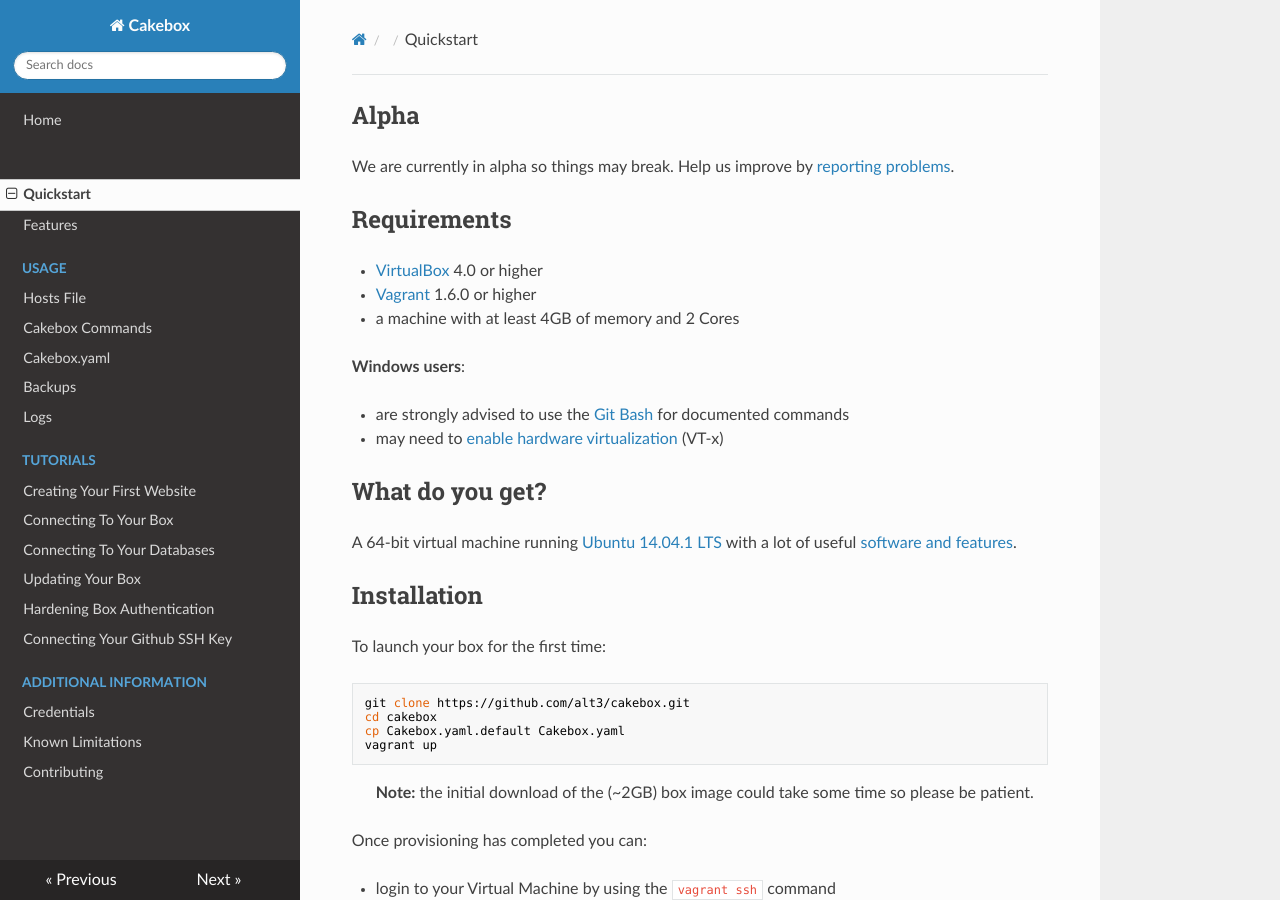
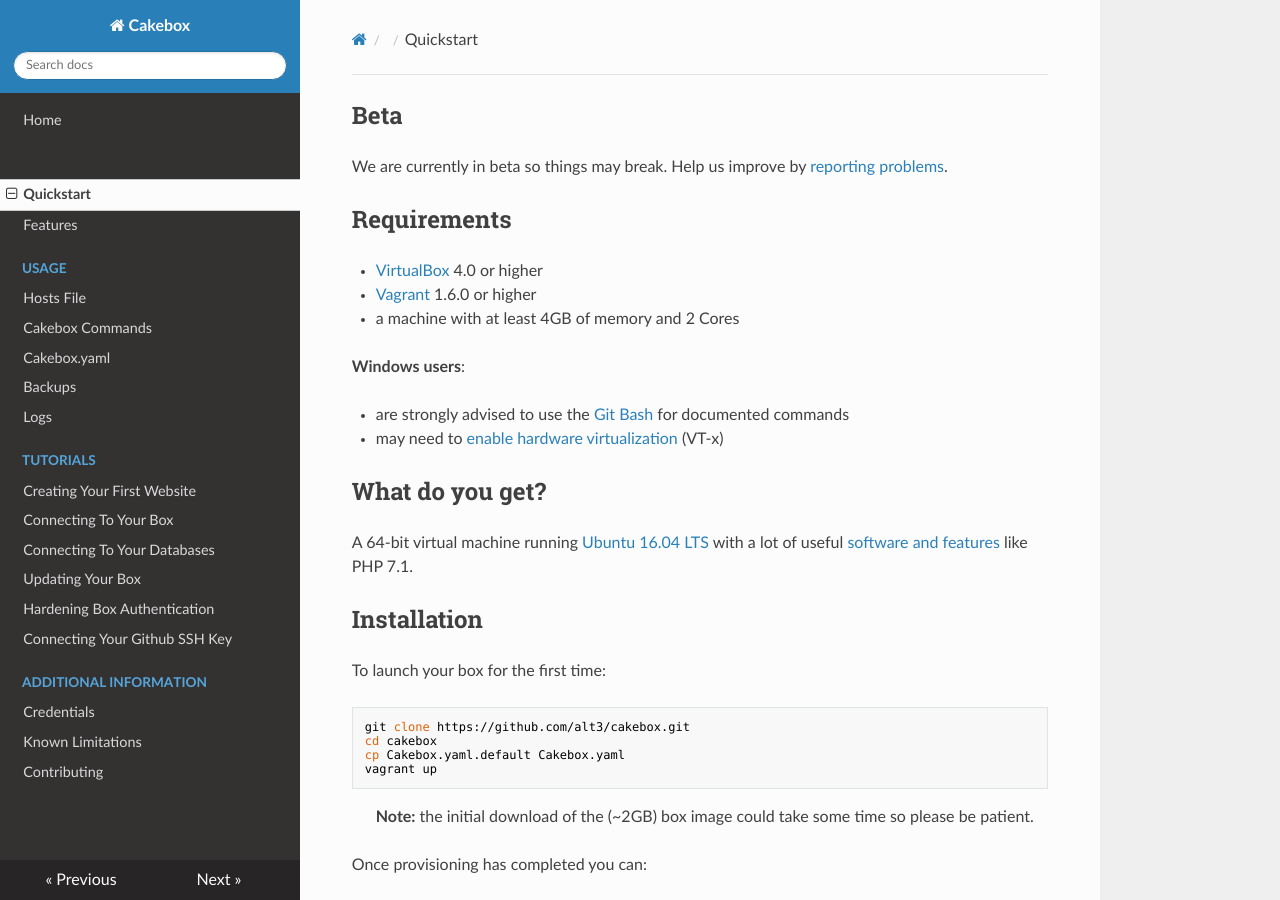
Before and after one commit to alt3/cakebox, an MkDocs documentation site: the page built from docs/sources/quickstart.md, in a window 1280 px wide and 900 px high. Built offline with MkDocs 1.6.1, drawn with Linux system fonts in a browser that asks for light colours; nearby versions of some CDN libraries; old or Windows-style settings are respelled for this version of MkDocs.

Commit message:
Update docs for 2.0-beta1

```diff
--- a/docs/sources/quickstart.md
+++ b/docs/sources/quickstart.md
@@ -1,6 +1,6 @@
-## Alpha
+## Beta
 
-We are currently in alpha so things may break. Help us improve by
+We are currently in beta so things may break. Help us improve by
 [reporting problems](https://github.com/alt3/cakebox/issues).
 
 ## Requirements
@@ -19,8 +19,8 @@ We are currently in alpha so things may break. Help us improve by
 
 ## What do you get?
 
-A 64-bit virtual machine running [Ubuntu 14.04.1 LTS](https://wiki.ubuntu.com/LTS)
-with a lot of useful [software and features](features/).
+A 64-bit virtual machine running [Ubuntu 16.04 LTS](https://wiki.ubuntu.com/LTS)
+with a lot of useful [software and features](features/) like PHP 7.1.
 
 ## Installation
 
```
Also changed, not shown: README.md (+12 -3 lines), docs/sources/features.md (+2 -2 lines), docs/sources/index.md (+2 -2 lines), docs/sources/img/box-software.png, docs/sources/img/fresh-install-cake3.png, 1 other file.
